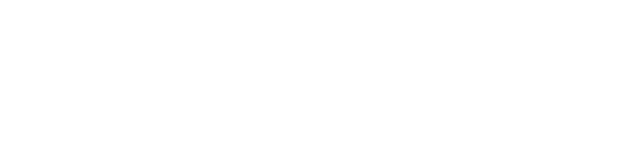
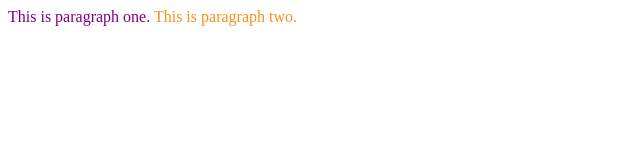
Before and after one commit to Ddenney2/HTML_CSS_Projects, a plain HTML site: page Basic_HTML_and_Javascript_1/Basic_HTML_1.html in a window 1280 px wide. Shown: the whole page, without its empty margins (0-640 px from the left). Drawn offline with Linux system fonts and the light colour scheme.

Commit message:
Color elements
Added two color elements.

```diff
--- a/Basic_HTML_and_Javascript_1/Basic_HTML_1.html
+++ b/Basic_HTML_and_Javascript_1/Basic_HTML_1.html
@@ -1,4 +1,8 @@
 <!DOCTYPE HTML>
 <html>
 <script src="Basic_JavaScript_1.js"></script>
+ <body>
+   <font color="purple">This is paragraph one.</font>
+   <font color="F6911D">This is paragraph two.</font>
+  </body>
 </html>
```
